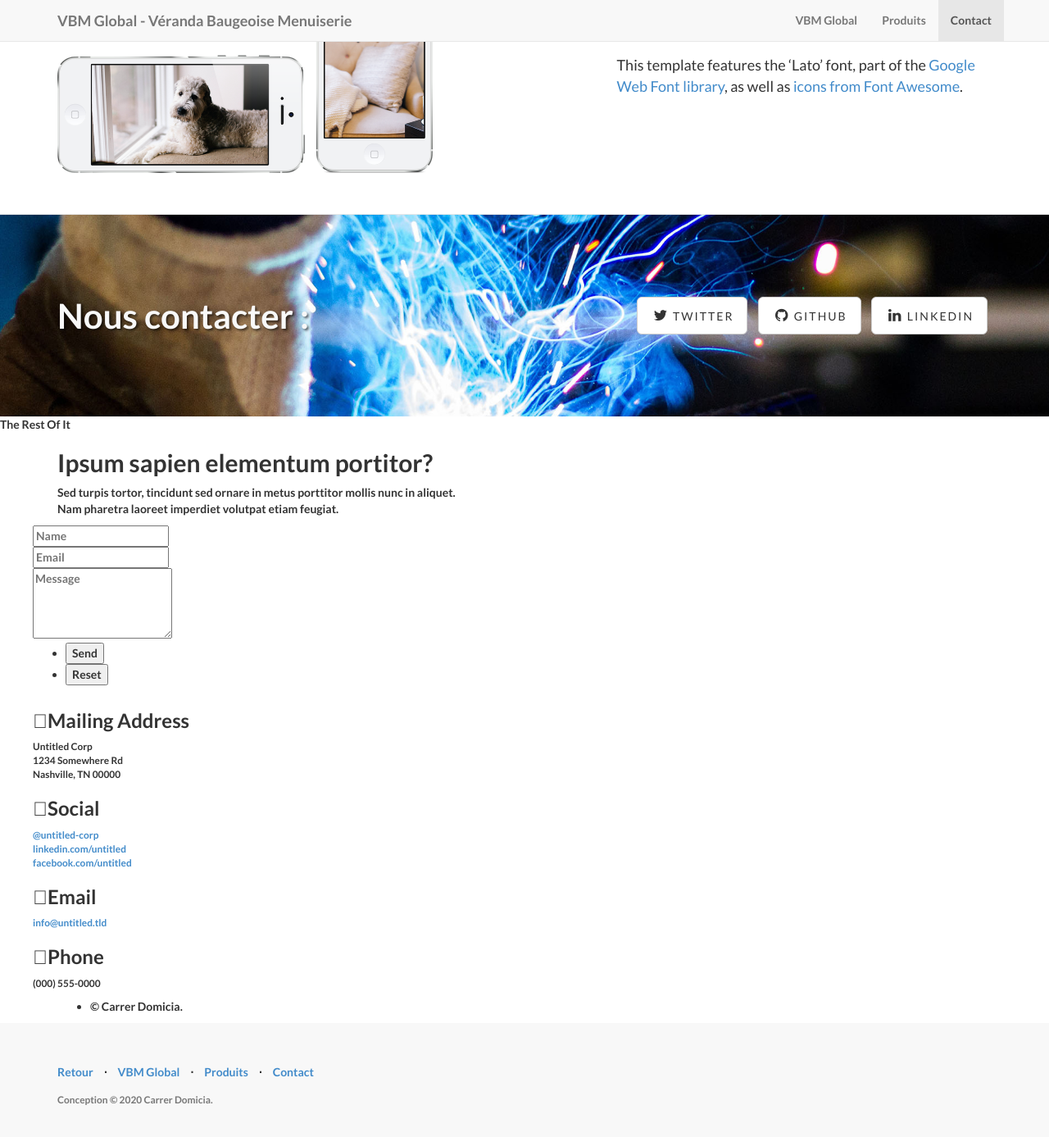
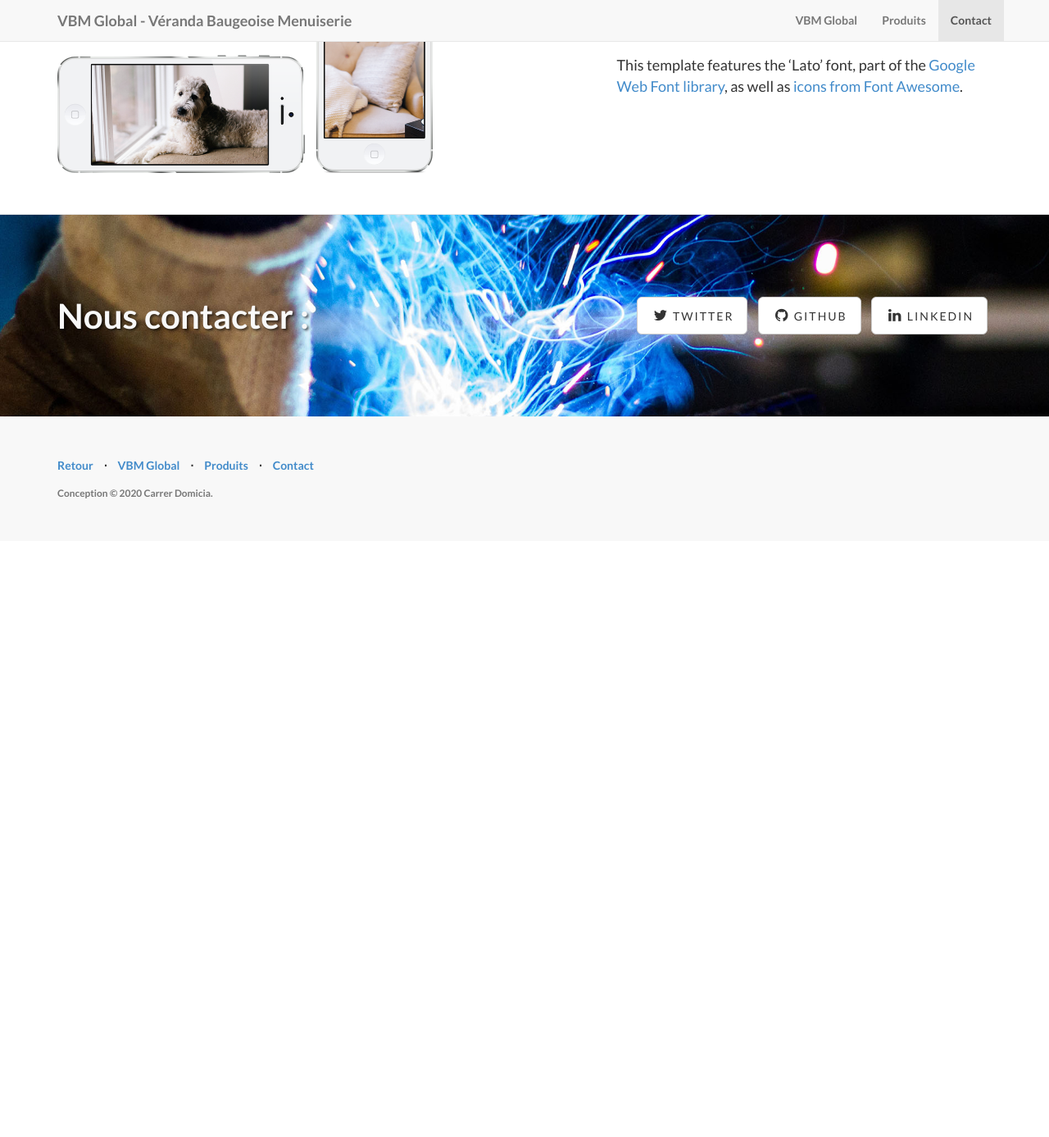
Before and after one commit to juanitito/vbm-landing, a Jekyll site: the page built from index.html, in a window 1280 px wide and 1400 px high, scrolled down 2102 px. Shown: the top 1387 px of the window at 82% size. Built offline with Jekyll 4.4.1, drawn with Linux system fonts in a browser that asks for light colours; nearby versions of some CDN libraries; library files that are not in the unit come from our copies; after the commit the page ends 2762 px from its top, so only the background shows below that.

Commit message:
Update footer.html

```diff
--- a/_includes/footer.html
+++ b/_includes/footer.html
@@ -1,98 +1,4 @@
 <!-- Footer -->
-<!-- Footer -->
-  <section id="footer" class="wrapper">
-    <div class="title">The Rest Of It</div>
-    <div class="container">
-      <header class="style1">
-        <h2>Ipsum sapien elementum portitor?</h2>
-        <p>
-          Sed turpis tortor, tincidunt sed ornare in metus porttitor mollis nunc in aliquet.<br />
-          Nam pharetra laoreet imperdiet volutpat etiam feugiat.
-        </p>
-      </header>
-      <div class="row">
-        <div class="col-6 col-12-medium">
-
-          <!-- Contact Form -->
-            <section>
-              <form method="post" action="#">
-                <div class="row gtr-50">
-                  <div class="col-6 col-12-small">
-                    <input type="text" name="name" id="contact-name" placeholder="Name" />
-                  </div>
-                  <div class="col-6 col-12-small">
-                    <input type="text" name="email" id="contact-email" placeholder="Email" />
-                  </div>
-                  <div class="col-12">
-                    <textarea name="message" id="contact-message" placeholder="Message" rows="4"></textarea>
-                  </div>
-                  <div class="col-12">
-                    <ul class="actions">
-                      <li><input type="submit" class="style1" value="Send" /></li>
-                      <li><input type="reset" class="style2" value="Reset" /></li>
-                    </ul>
-                  </div>
-                </div>
-              </form>
-            </section>
-
-        </div>
-        <div class="col-6 col-12-medium">
-
-          <!-- Contact -->
-            <section class="feature-list small">
-              <div class="row">
-                <div class="col-6 col-12-small">
-                  <section>
-                    <h3 class="icon solid fa-home">Mailing Address</h3>
-                    <p>
-                      Untitled Corp<br />
-                      1234 Somewhere Rd<br />
-                      Nashville, TN 00000
-                    </p>
-                  </section>
-                </div>
-                <div class="col-6 col-12-small">
-                  <section>
-                    <h3 class="icon solid fa-comment">Social</h3>
-                    <p>
-                      <a href="#">@untitled-corp</a><br />
-                      <a href="#">linkedin.com/untitled</a><br />
-                      <a href="#">facebook.com/untitled</a>
-                    </p>
-                  </section>
-                </div>
-                <div class="col-6 col-12-small">
-                  <section>
-                    <h3 class="icon solid fa-envelope">Email</h3>
-                    <p>
-                      <a href="#">info@untitled.tld</a>
-                    </p>
-                  </section>
-                </div>
-                <div class="col-6 col-12-small">
-                  <section>
-                    <h3 class="icon solid fa-phone">Phone</h3>
-                    <p>
-                      (000) 555-0000
-                    </p>
-                  </section>
-                </div>
-              </div>
-            </section>
-
-        </div>
-      </div>
-      <div id="copyright">
-        <ul>
-          <li>&copy; Carrer Domicia.</li>
-        </ul>
-      </div>
-    </div>
-  </section>
-
-</div>
-
 <footer>
     <div class="container">
         <div class="row">
```
